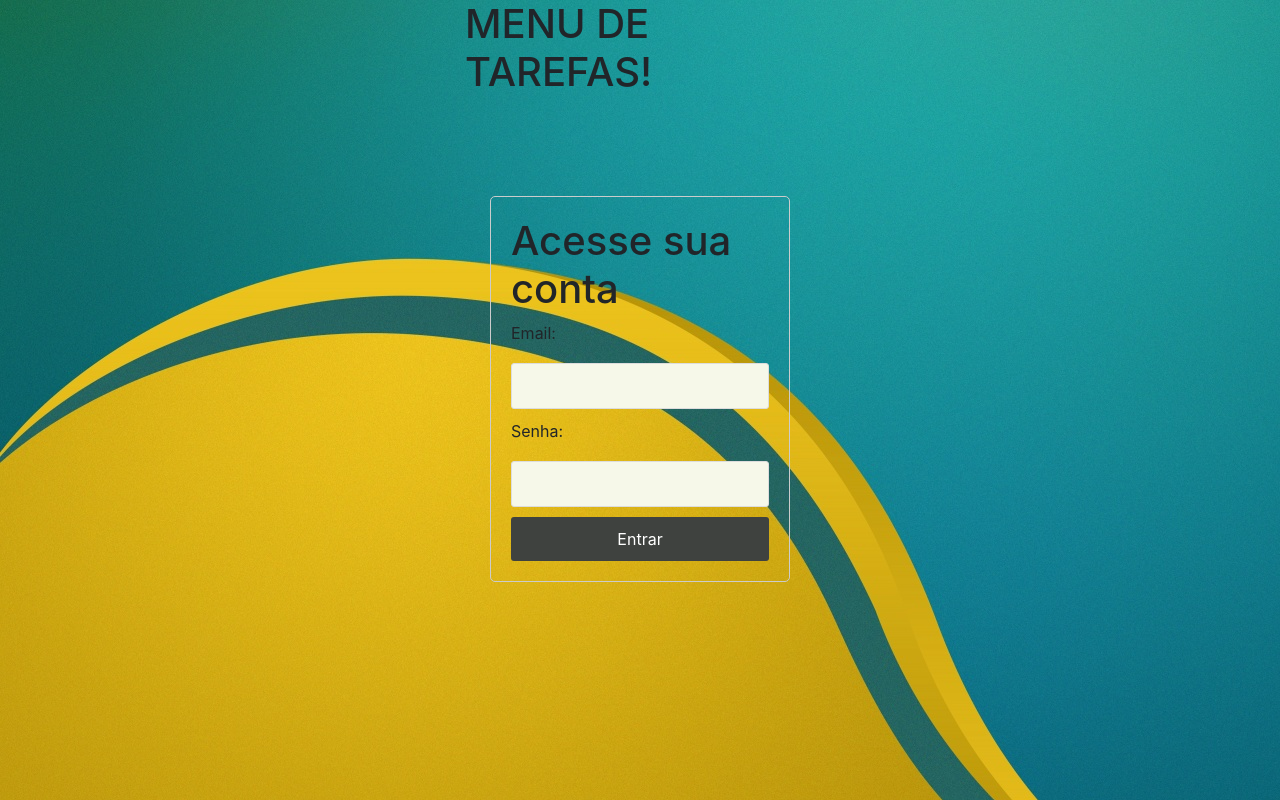
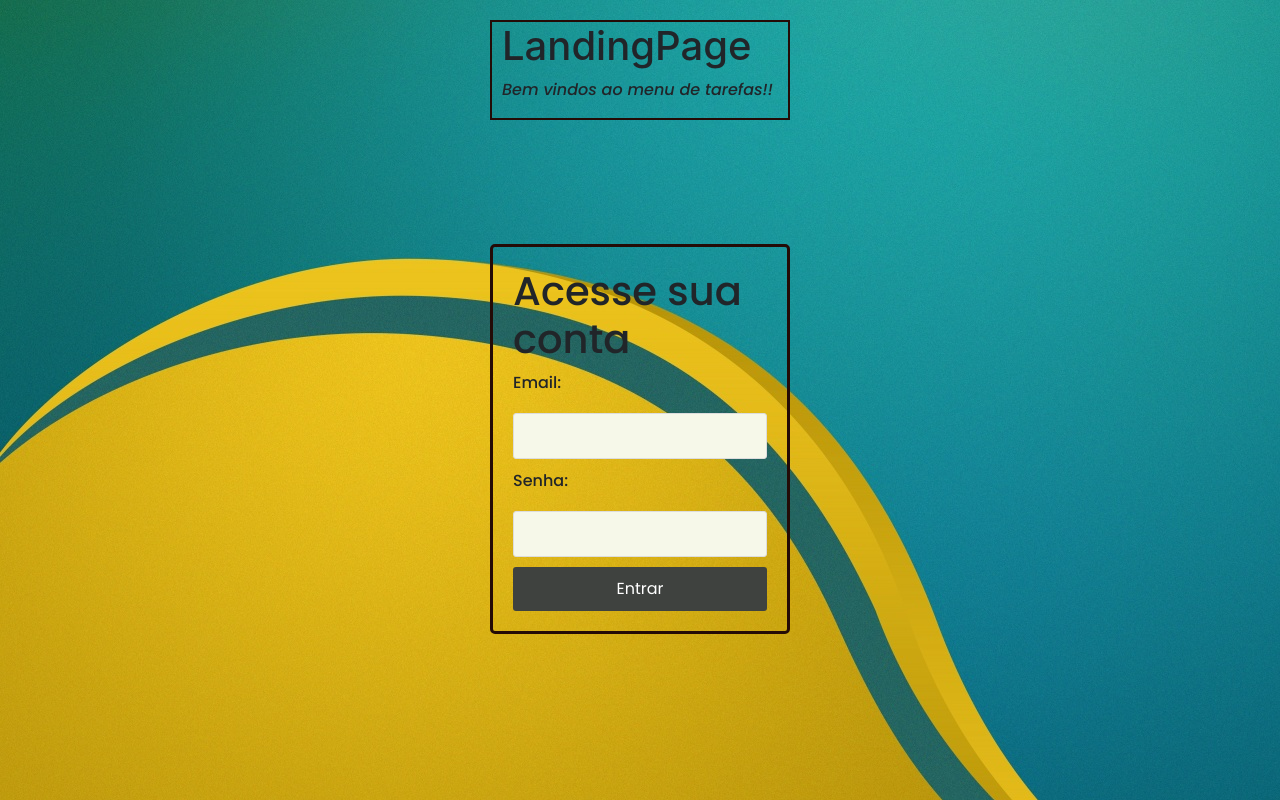
Before and after one commit to OHLukinhas/landingpage, a PHP site: page / in a window 1280 px wide. Run offline with PHP 8.4, Linux system fonts and the light colour scheme.

Commit message:
ajustado fontes e layout central

```diff
--- a/index.php
+++ b/index.php
@@ -52,19 +52,23 @@ if (isset($_POST['email']) || isset($_POST['senha'])) {
 
     <title>Pagina de Tarefas</title>
     <!--link do style.css e bootstrap (pagina responsiva)-->
+    <link rel="preconnect" href="https://fonts.googleapis.com">
+    <link rel="preconnect" href="https://fonts.gstatic.com" crossorigin>
+    <link href="https://fonts.googleapis.com/css2?family=Poppins:ital,wght@0,100;0,200;0,300;0,400;0,500;0,600;0,700;0,800;0,900;1,100;1,200;1,300;1,400;1,500;1,600;1,700;1,800;1,900&display=swap" rel="stylesheet">
     <link rel="stylesheet" type="text/css" href="style.css">
     <link rel="stylesheet" href="https://stackpath.bootstrapcdn.com/bootstrap/4.1.3/css/bootstrap.min.css" integrity="sha384-MCw98/SFnGE8fJT3GXwEOngsV7Zt27NXFoaoApmYm81iuXoPkFOJwJ8ERdknLPMO" crossorigin="anonymous">
     <!--fim do link do style.css e bootstrap (pagina responsiva)-->
 </head>
 
 <body>
-
+    <!--Titulo e mensagem -->
+    <div class='titulo'>
+        <h1>LandingPage</h1>
+        <p>Bem vindos ao menu de tarefas!!</p>
+    </div>
     <!--Titulo e mensagem -->
     <div class="center">
-
-        <h1>MENU DE TAREFAS!</h1>
-
-
+        <br />
         <table class="center">
             <!--inicio Formulario de login-->
             <tbody>
--- a/style.css
+++ b/style.css
@@ -1,14 +1,17 @@
 body {
-    font-family: sans-serif
-
+    font-family: 'Geneva';
+    font-style: normal;
   }
   /* inicio container de login*/
   .login-container {
     width: 300px;
     margin: 100px auto;
     padding: 20px;
-    border: 1px solid #ccc;
+    border: 3px solid #240b06;
     border-radius: 5px;
+    font-family: "Poppins", sans-serif;
+    font-weight: 500;
+    font-style: normal
   }
   input[type="text"], input[type="password"] {
     width: 100%;
@@ -27,7 +30,8 @@ body {
     border-radius: 3px;
   }
   input[type="submit"]:hover {
-    background-color: #4cae4c;
+    background-color: #0f696b;
+    transition: 1s;
   }
 .center {
     margin-left: auto;
@@ -40,7 +44,7 @@ body {
 }
 
 p, td, h1, input {
-    font-family: 'Courier New', Courier, monospace;
+    font-family: 'Geneva';
 }
 
 input {
@@ -55,3 +59,25 @@ table {
 table, td, th {
     border: 1px solid black;
 }
+
+.titulo{
+  border: 2px solid #240b06;
+  width: 300px;
+  height: auto;
+  margin-top: 20px;
+  margin-left: auto;
+  margin-right: auto;
+  padding-left: 10px;
+}
+h1{
+  font-family: "Poppins", sans-serif;
+  font-weight: 500;
+  font-style: normal;
+}
+
+p{
+  font-family: "Poppins", sans-serif;
+  font-weight: 500;
+  font-style: italic;
+
+}
```
